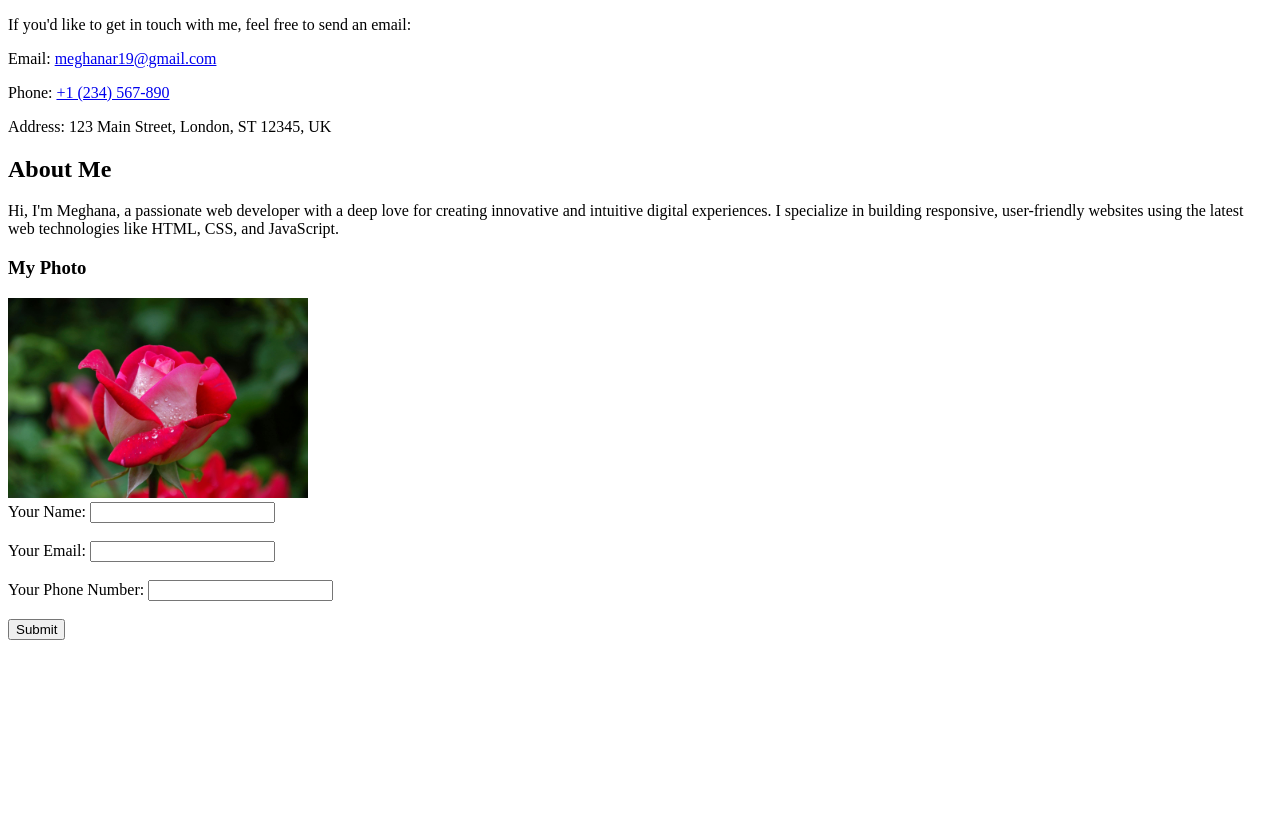
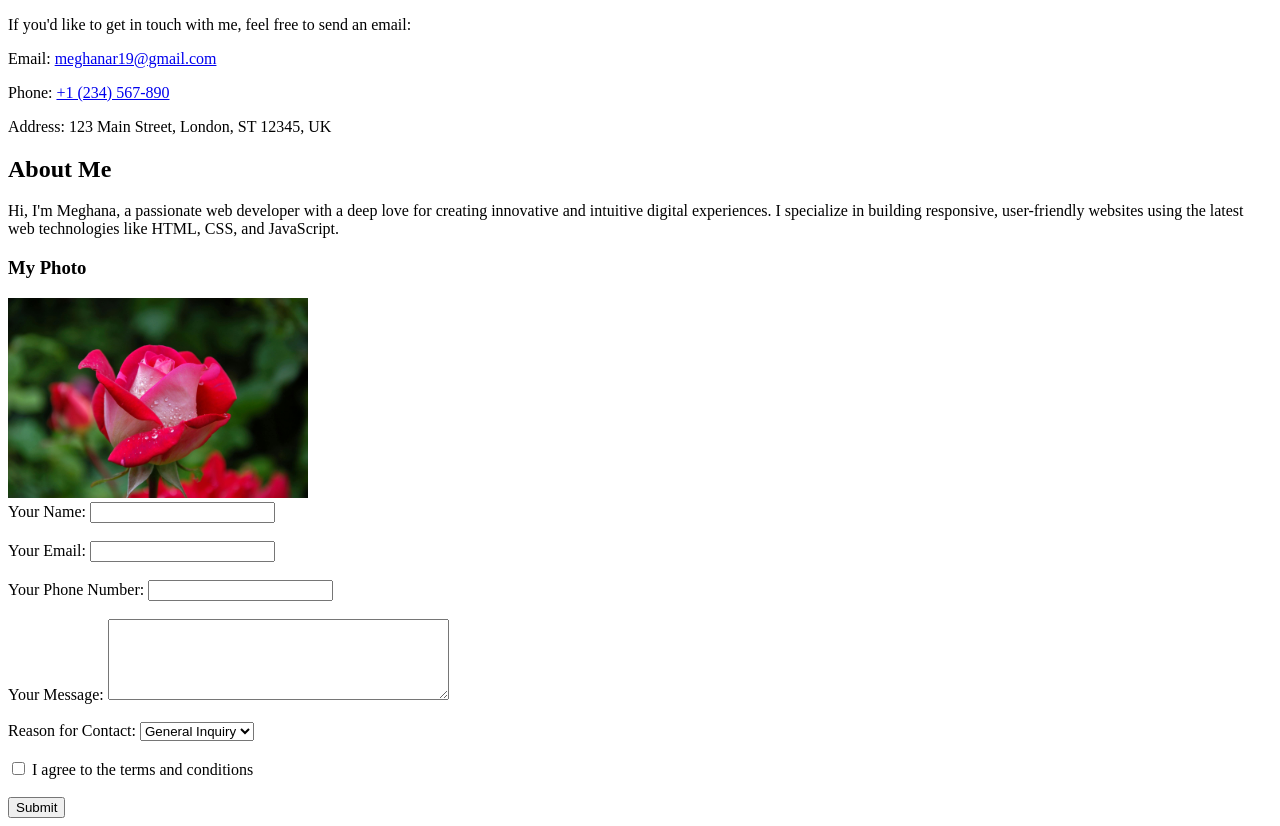
Before and after one commit to meghanasrividya/MyFirstWebPage, a plain HTML site: page index.html in a window 1280 px wide. Shown: the part 105-931 px from the top of the page. Before the commit the page ends 800 px from the top, so only its background shows below. Drawn offline with Linux system fonts and the light colour scheme.

Commit message:
added changes

```diff
--- a/index.html
+++ b/index.html
@@ -42,6 +42,24 @@
         <input type="tel" id="phone" name="phone">
         <br><br>
 
+        <label for="message">Your Message:</label>
+        <textarea id="message" name="message" rows="5" cols="40" required></textarea>
+        <br><br>
+
+        <label for="reason">Reason for Contact:</label>
+        <select id="reason" name="reason">
+            <option value="general">General Inquiry</option>
+            <option value="support">Support</option>
+            <option value="feedback">Feedback</option>
+            <option value="collaboration">Collaboration</option>
+        </select>
+        <br><br>
+
+        <label for="terms">
+            <input type="checkbox" id="terms" name="terms" required>
+            I agree to the terms and conditions
+        </label>
+        <br><br>
 
         <button type="submit">Submit</button>
     </form>
```
